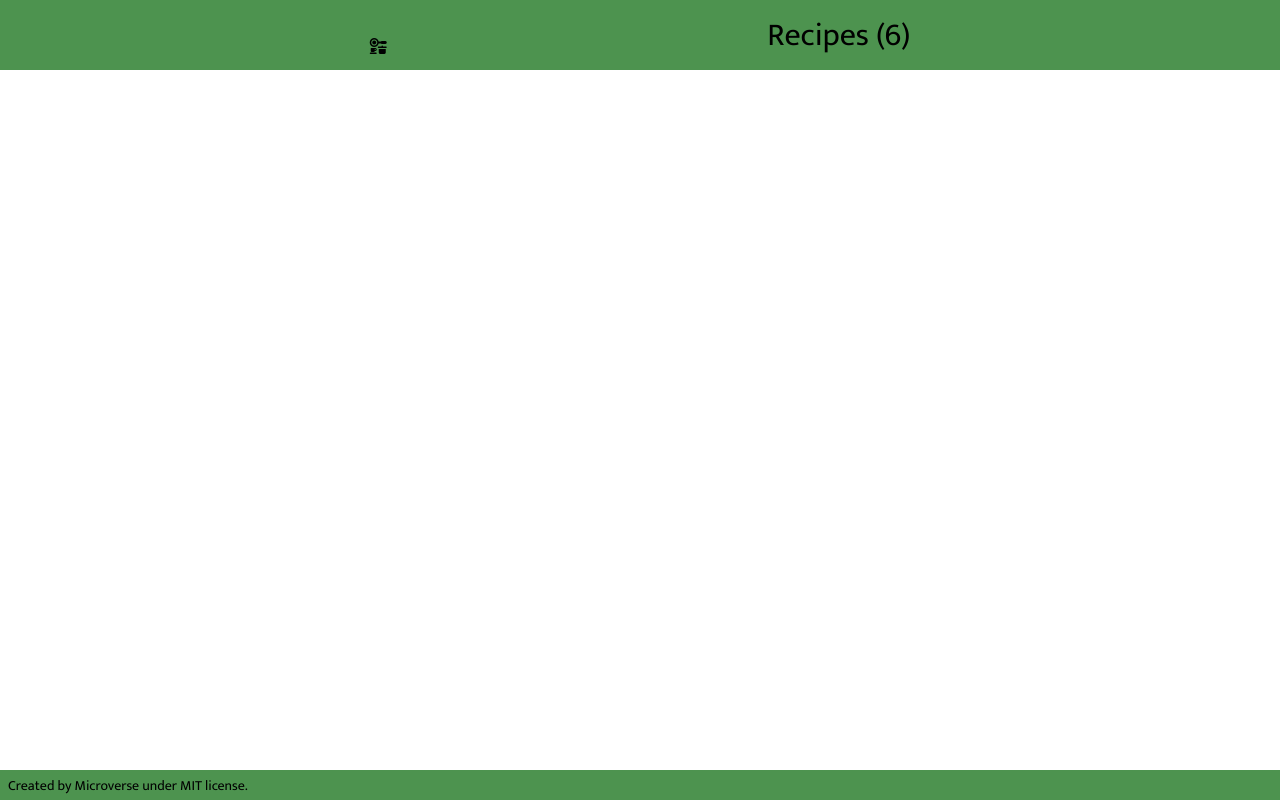
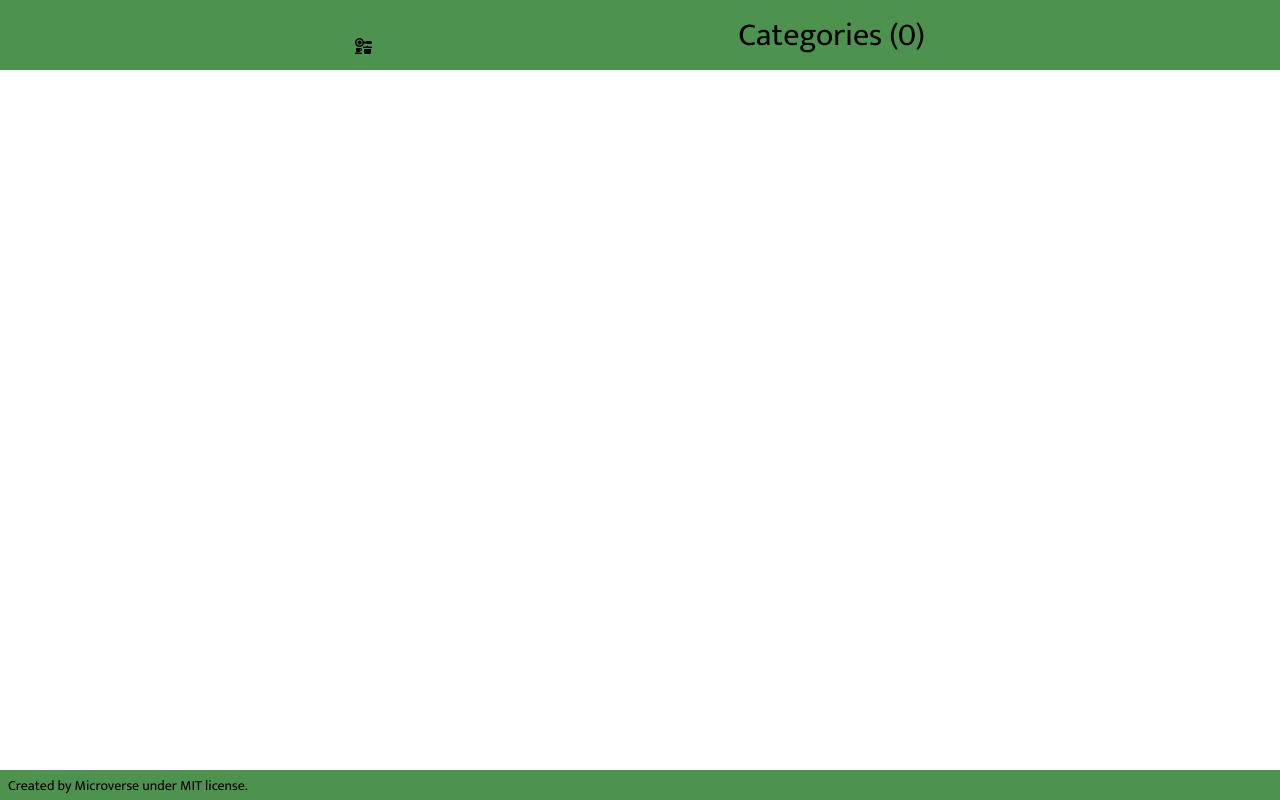
Before and after one commit to anagudelogu/capstone-two, a website built with webpack: page src/index.html in a window 1280 px wide. Built offline with nearby package versions, Linux system fonts and the light colour scheme; no server answers.

Commit message:
Change default categories count
Update /dist build.

```diff
--- a/src/index.html
+++ b/src/index.html
@@ -11,7 +11,7 @@
         <header>
             <nav class="navbar">
                 <a href="#" class="navbar__logo"><i class="fa-solid fa-kitchen-set fa-5x"></i></a>
-                <a href="#" class="navbar__recipes">Recipes (6)</a>
+                <a href="#" class="navbar__recipes">Categories (0)</a>
                 <div class="navbar__hamburger">
                     <span><i class="fa-solid fa-bars"></i></span>
                     <span><i class="fa-solid fa-xmark"></i></span>
```
Also changed, not shown: dist/index.html, dist/main.js.
